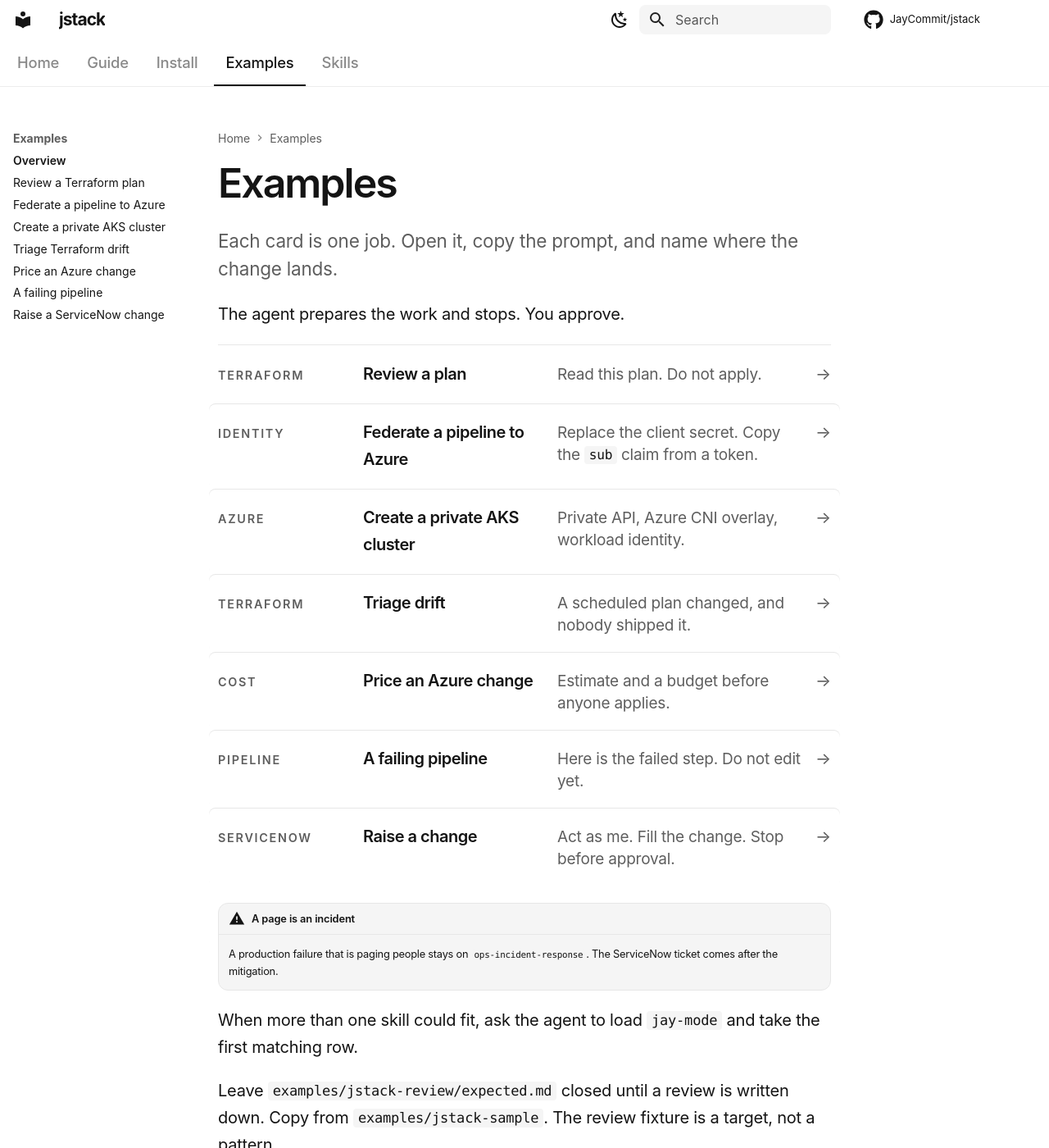
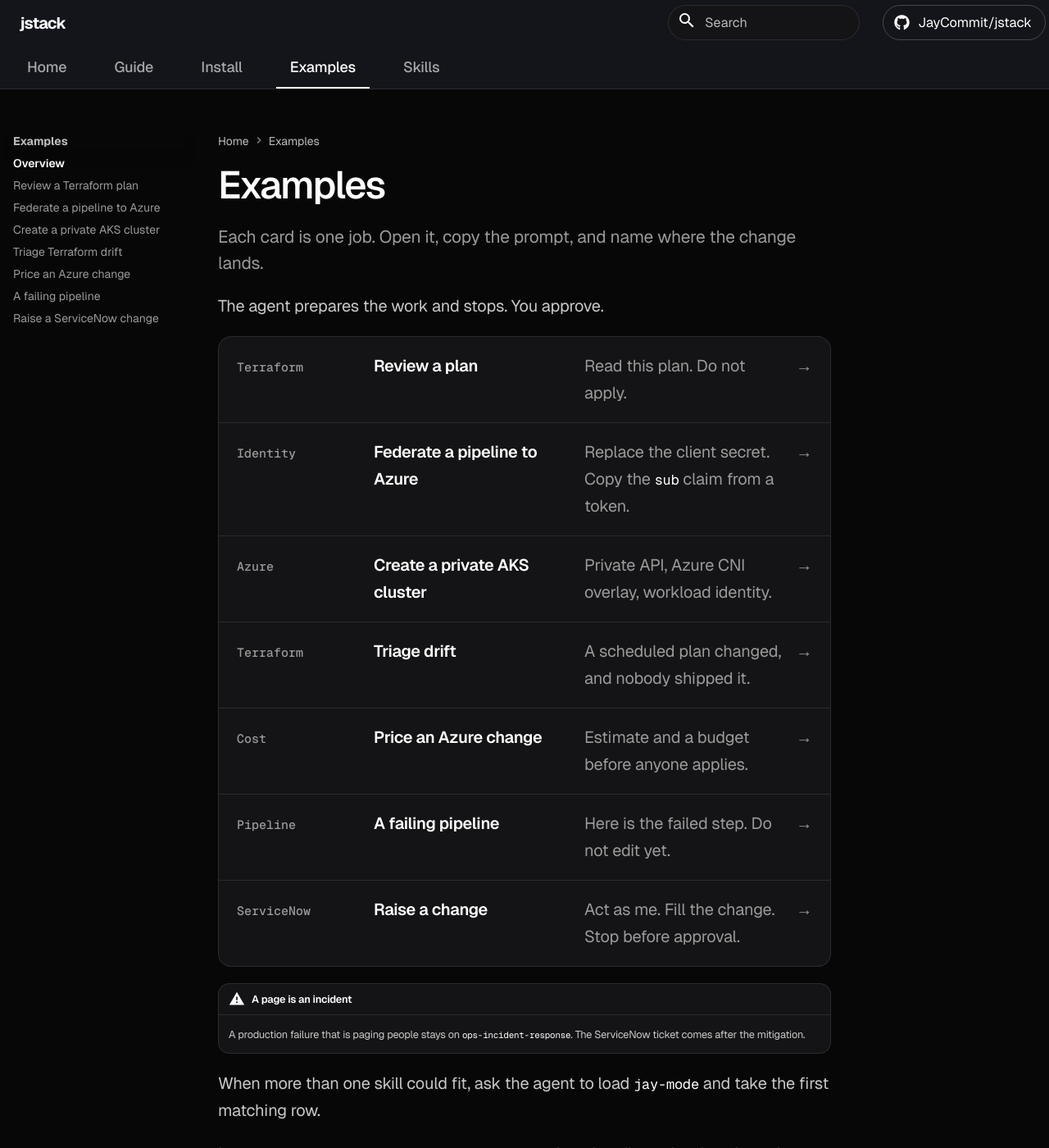
Before and after one commit to JayCommit/jstack, an MkDocs documentation site: the page built from site/examples/index.md, in a window 1280 px wide and 1400 px high. Shown: the whole window at 82% size. Built offline with MkDocs 1.6.1 and Material for MkDocs 9.7.7, drawn with Linux system fonts in a browser that asks for light colours; comment, search, counter and statistics services are not loaded.

```diff
--- a/mkdocs.yml
+++ b/mkdocs.yml
@@ -10,20 +10,9 @@ theme:
   name: material
   font: false
   palette:
-    - media: "(prefers-color-scheme: light)"
-      scheme: default
-      primary: white
-      accent: indigo
-      toggle:
-        icon: material/weather-night
-        name: Switch to dark mode
-    - media: "(prefers-color-scheme: dark)"
-      scheme: slate
-      primary: black
-      accent: indigo
-      toggle:
-        icon: material/weather-sunny
-        name: Switch to light mode
+    scheme: slate
+    primary: black
+    accent: indigo
   features:
     - navigation.tabs
     - navigation.tabs.sticky
```
Also changed, not shown: CHANGELOG.md (+1 -1 lines), site/index.md, site/install/index.md, site/stylesheets/extra.css.
